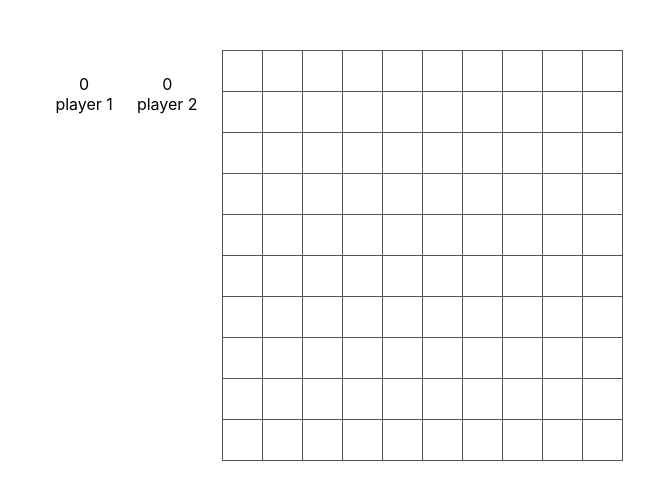
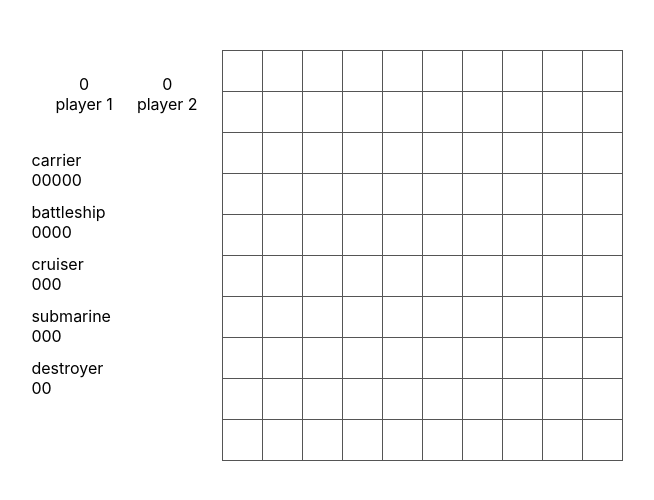
Before and after one commit to incerta/battleship, a React (Create React App) app: page / in a window 1280 px wide. Shown: the top 500 px of the page, without its empty margins (313-967 px from the left). Built offline with nearby package versions, Linux system fonts and the light colour scheme.

Commit message:
ShipInfoArea logic and basic layout

```diff
--- a/src/battleship-api.ts
+++ b/src/battleship-api.ts
@@ -88,10 +88,10 @@ export const hitAttempt = (state: IPlayerState, c: ICoordinates): IPlayerState =
   const gameBoard = applyGameBoardSquareStatus(
     state.gameBoard,
     c,
-    shipIdx ? 'hit' : 'miss'
+    typeof shipIdx === 'number' ? 'hit' : 'miss'
   )
 
-  if (!shipIdx) {
+  if (typeof shipIdx !== 'number') {
     return { ...state, gameBoard }
   }
 
--- /dev/null
+++ b/src/components/ShipInfoArea/ShipInfoArea.styles.css
@@ -0,0 +1,7 @@
+.Ship {
+  margin-top: 12px;
+}
+
+.DamageIndicator {
+  display: flex;
+}
--- /dev/null
+++ b/src/components/ShipInfoArea/ShipInfoArea.tsx
@@ -0,0 +1,39 @@
+import React from 'react'
+import './ShipInfoArea.styles.css'
+
+import { IShip } from '../../types'
+
+const ShipDamageIndicator = (p: { damage: boolean[] }) => {
+  return (
+    <div className="DamageIndicator">
+      {p.damage.map((isDamaged, idx) => (
+        <div className="DamageIndicator__item" key={idx}>
+          {isDamaged ? 'X' : '0'}
+        </div>
+      ))}
+    </div>
+  )
+}
+
+const Ship = (p: IShip) => {
+  const damage = p.parts.map(({ damaged }) => damaged)
+
+  return (
+    <div className="Ship">
+      <div className="Ship__img">{p.type}</div>
+      <div className="Ship__damage-indicator">
+        <ShipDamageIndicator damage={damage} />
+      </div>
+    </div>
+  )
+}
+
+export default function (p: { ships: IShip[] }) {
+  return (
+    <div className="ShipInfoArea">
+      {p.ships.map((ship, idx) => (
+        <Ship {...ship} key={idx} />
+      ))}
+    </div>
+  )
+}
--- a/src/containers/Battleship/Battleship.tsx
+++ b/src/containers/Battleship/Battleship.tsx
@@ -4,6 +4,7 @@ import layoutData from '../../fixtures/layout-data'
 
 import GameBoard from '../../components/GameBoard/GameBoard'
 import ScoreArea from '../../components/ScoreArea/ScoreArea'
+import ShipInfoArea from '../../components/ShipInfoArea/ShipInfoArea'
 
 import './Battleship.styles.css'
 
@@ -21,7 +22,11 @@ export default function () {
 
   return (
     <div className="Battleship">
-      <ScoreArea score={state.score} />
+      <div>
+        <ScoreArea score={state.score} />
+        <ShipInfoArea ships={state.ships} />
+      </div>
+
       <GameBoard gameBoard={state.gameBoard} hitAttempt={hitAttempt} />
     </div>
   )
```
